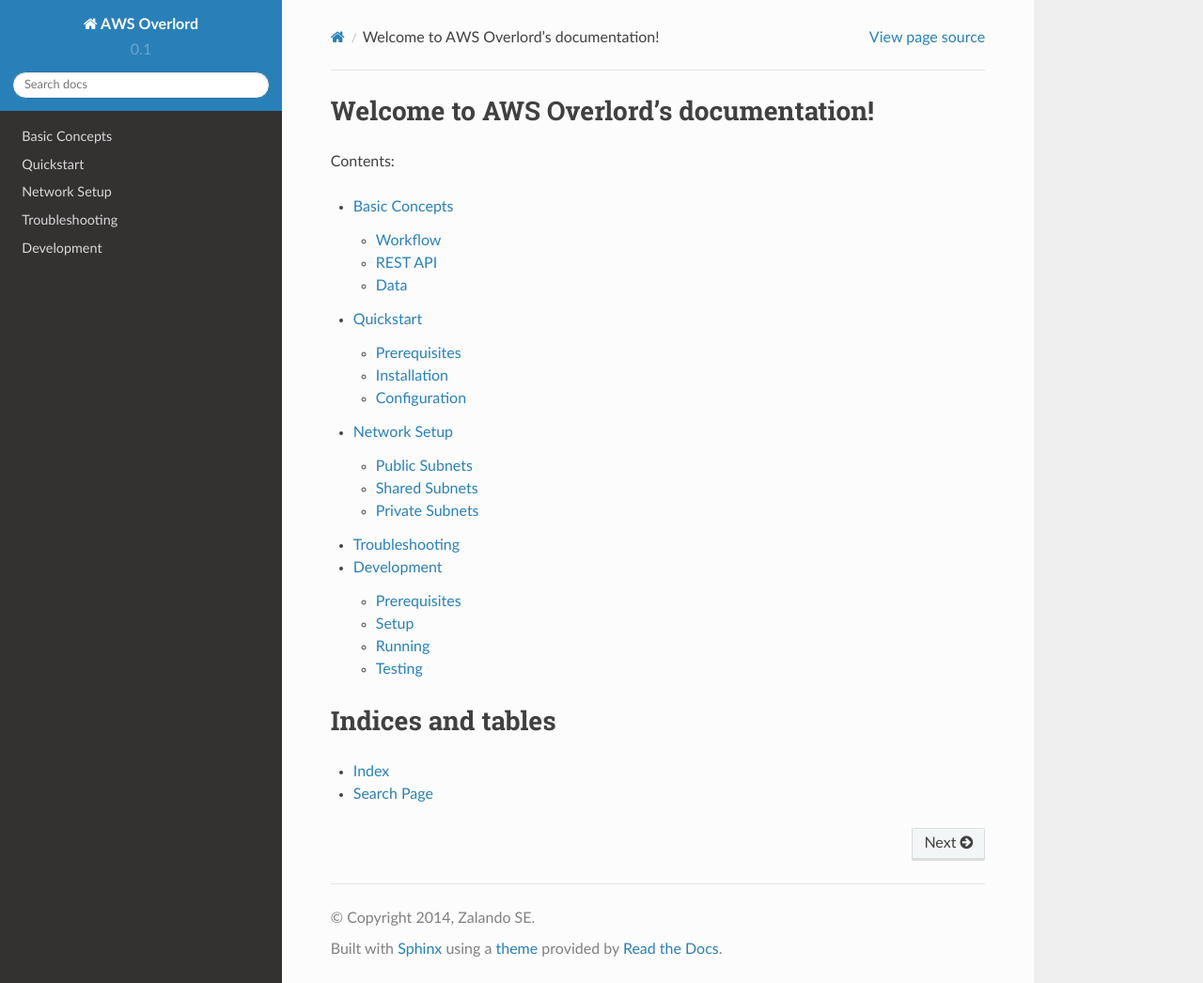
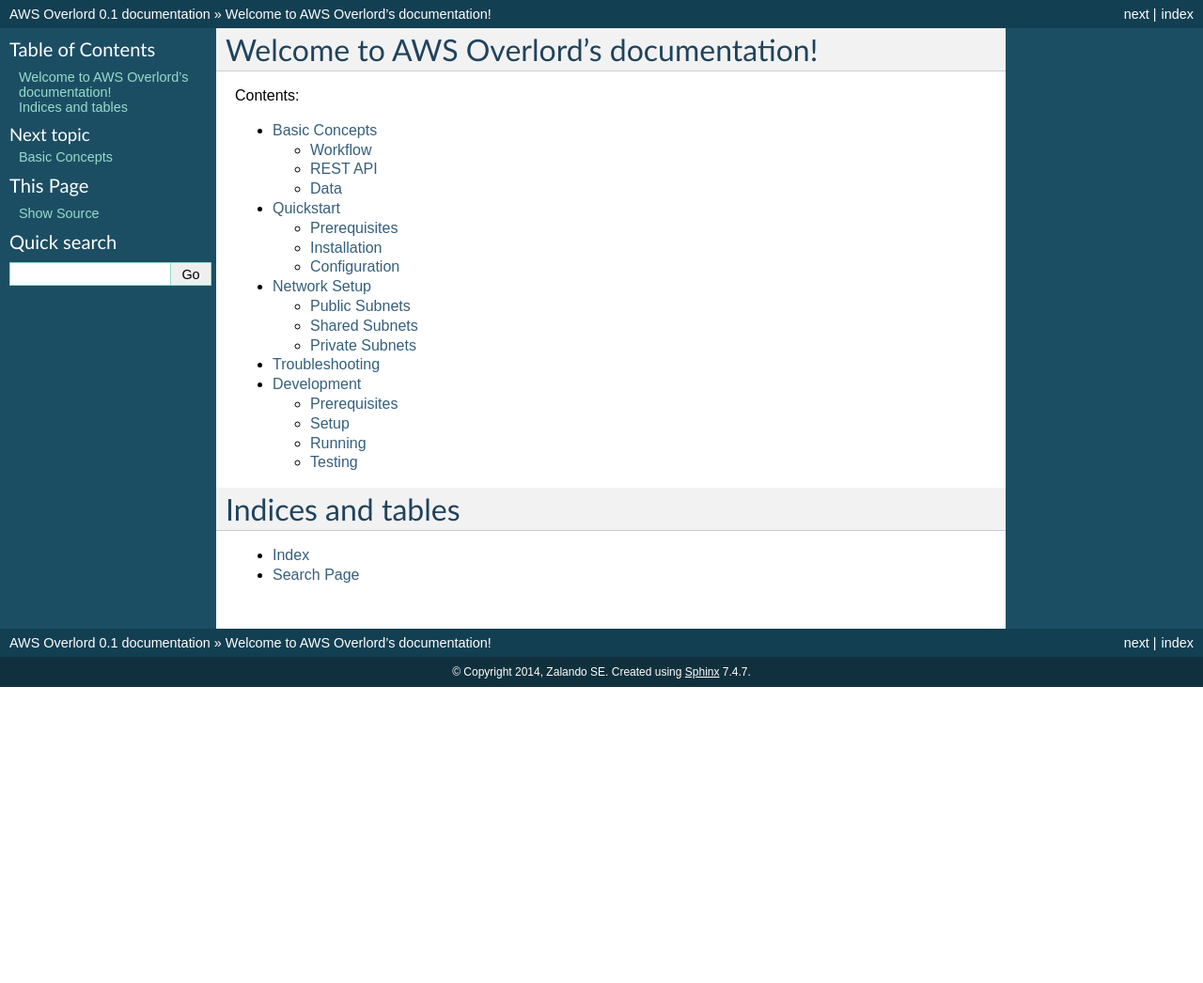
Before and after one commit to apfeiffer85/aws-overlord, a Sphinx documentation site: the page built from docs/index.rst, in a window 1280 px wide and 1046 px high. Shown: the whole window at 94% size. Built offline with Sphinx 7.4.7, drawn with Linux system fonts in a browser that asks for light colours.

Commit message:
Removed sphinx theme

```diff
--- a/docs/conf.py
+++ b/docs/conf.py
@@ -14,7 +14,6 @@
 
 import sys
 import os
-import sphinx_rtd_theme
 
 # If extensions (or modules to document with autodoc) are in another directory,
 # add these directories to sys.path here. If the directory is relative to the
@@ -99,8 +98,7 @@
 
 # The theme to use for HTML and HTML Help pages.  See the documentation for
 # a list of builtin themes.
-# html_theme = 'default'
-html_theme = "sphinx_rtd_theme"
+html_theme = 'default'
 
 # Theme options are theme-specific and customize the look and feel of a theme
 # further.  For a list of options available for each theme, see the
@@ -109,7 +107,6 @@
 
 # Add any paths that contain custom themes here, relative to this directory.
 # html_theme_path = []
-html_theme_path = [sphinx_rtd_theme.get_html_theme_path()]
 
 # The name for this set of Sphinx documents.  If None, it defaults to
 # "<project> v<release> documentation".
```
